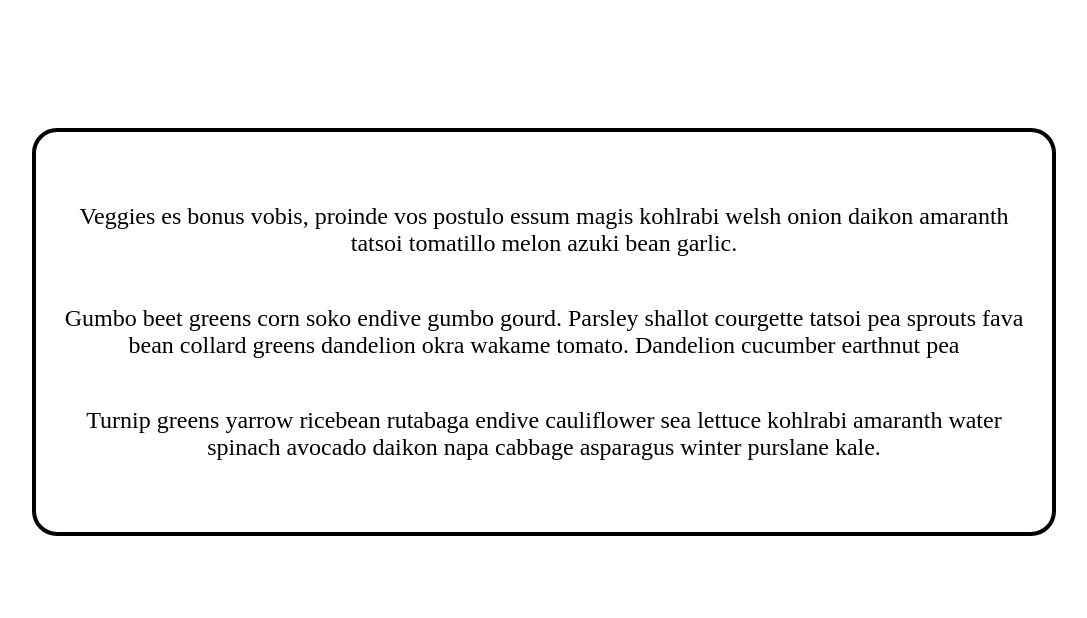
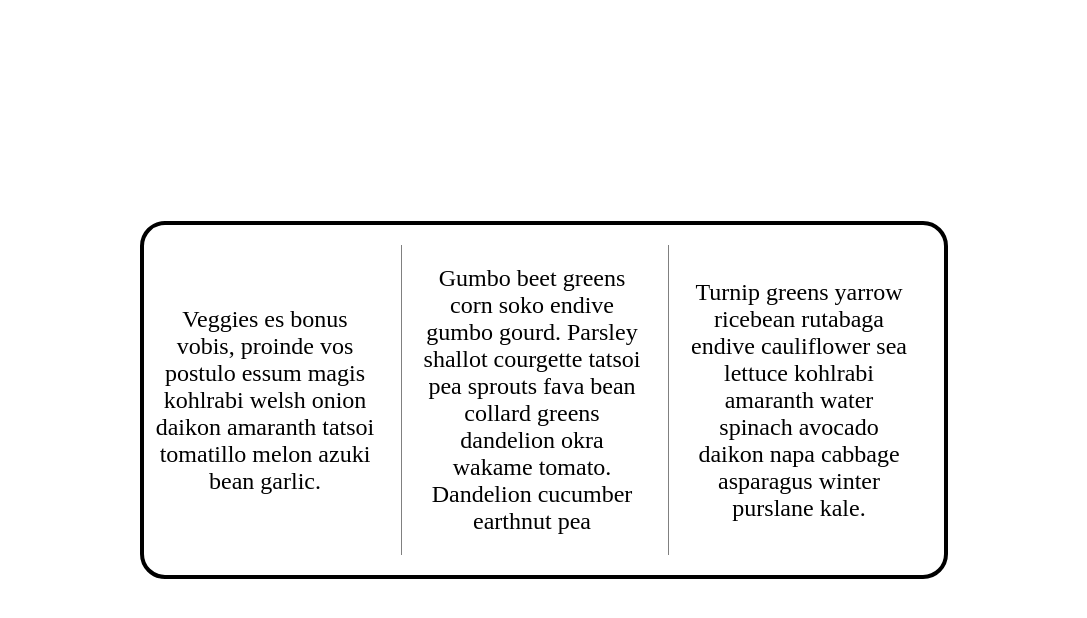
Before and after one commit to kathiateran/Marlabs-hw, a plain HTML site: page flexbox/flexbox.html in a window 1280 px wide. Shown: the whole page, without its empty margins (96-1183 px from the left). Drawn offline with Linux system fonts and the light colour scheme.

Commit message:
Update style.css

```diff
--- a/flexbox/style.css
+++ b/flexbox/style.css
@@ -5,43 +5,46 @@ body {
 .container {
   border-radius: 25px;
   border: 4px solid black;
-  display: inline-flex;
-  align-items: align-self;
+  display: flex;
   flex-direction: column;
   flex-wrap: wrap;
-  height: 400px;
-  flex-wrap: wrap;
-  align-content: space-around;
+  height: 350px;
+  width: 800px;
+  align-items: center;
   justify-content: center;
+  overflow: auto;
+  position: absolute;
+  top: 50%;
+  left: 50%;
+  transform: translate(-50%, -50%);
 }
 
 .flex-item {
   color: white;
   font-size: 1.5rem;
-  padding: 1rem;
   text-align: center;
+  width: 14rem;
+  height: 310px;
+  align-items: center;
+  align-content: center;
 }
 
 .item-1 {
   background-color: white;
-  padding-bottom: 3rem;
-  border-bottom: 0.5rem;
+  border-right: 1px solid gray;
   border-color: gray;
-  padding: 1em;
+  padding-right: 1em;
 }
 
 .item-2 {
   background-color: white;
-  padding-bottom: 5rem;
-  border-bottom: 0.5rem;
+  border-right: 1px solid gray;
   border-color: gray;
-  padding: 1em;
+  padding-right: 1em;
 }
 
 .item-3 {
   background-color: white;
-  padding-bottom: 3rem;
-  border-bottom: 0.5rem;
   border-color: gray;
-  padding: 1em;
+  padding-right: 1em;
 }
```
